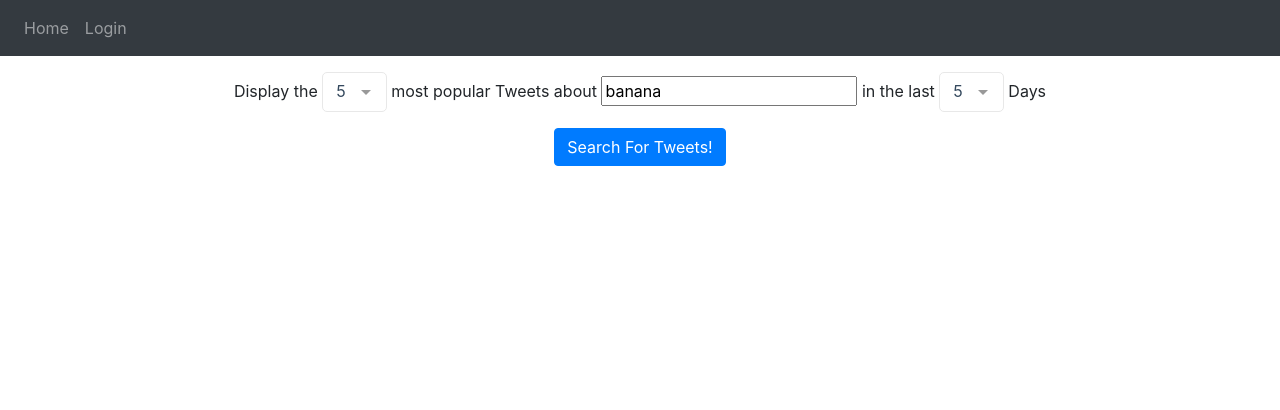
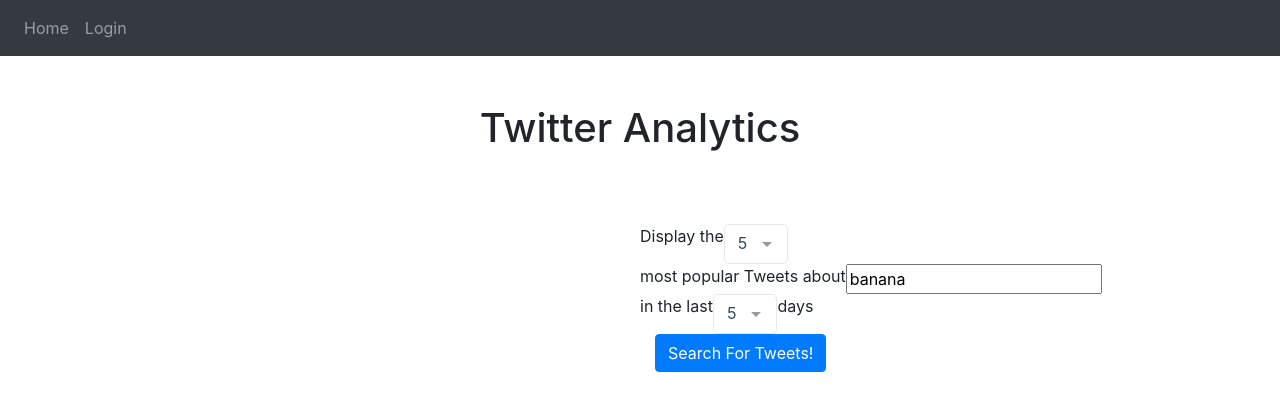
Before and after one commit to cen-3031-dev-team/cen3031, a Vue app: page / in a window 1280 px wide. Shown: the top 410 px of the page. Built offline with nearby package versions, Linux system fonts and the light colour scheme; no server answers; what vue-lodash would draw is missing.

Commit message:
Initial change to new layout

```diff
--- a/src/App.vue
+++ b/src/App.vue
@@ -17,10 +17,22 @@
             <router-view></router-view>
         </transition>
 
-        <div class="row text-center py-3">
+        <div class="row text-center py-5">
             <div class="col">
+                <h1>Twitter Analytics</h1>
+            </div>
+        </div>
+
+        <div class="row py-3">
+            <div class="col-lg-6">
+                <tweets-list v-if="hasTweets"
+                    :tweets="tweets"
+                ></tweets-list>
+            </div>
+
+            <div class="col-lg-6">
+                <div class="row">
                     Display the
-
                     <multiselect
                         v-model="queryCount"
                         :options="numOfTweets"
@@ -29,11 +41,14 @@
                         :show-labels="false"
                         placeholder="#"
                     ></multiselect>
+                </div>
 
+                <div class="row">
                     most popular Tweets about
+                    <input type="text" v-model="queryString" placeholder="Search..">
+                </div>
 
-                <input type="text" v-model="queryString" placeholder="Search..">
-
+                <div class="row">
                     in the last
 
                     <multiselect
@@ -45,24 +60,15 @@
                         placeholder="#"
                     ></multiselect>
 
-                Days
+                    days
                 </div>
 
-            <div class="w-100"></div>
-
-            <div class="col mt-3">
                 <button class="btn btn-primary" @click="getTweets">Search For Tweets!</button>
             </div>
         </div>
 
         <div class="row py-3">
-            <div class="col-lg-6">
-                <tweets-list v-if="hasTweets"
-                    :tweets="tweets"
-                ></tweets-list>
-            </div>
-
-            <div class="col-lg-6">
+            <div class="col-md-6">
                 <graph
                     type="bar"
                     title="Individual Tweet Comparison"
@@ -71,7 +77,9 @@
                     graphId="numTweetsGraoh"
                     class="mb-5"
                 ></graph>
+            </div>
 
+            <div class="col-md-6">
                 <graph
                     type="line"
                     :title="lineGraphTitle"
--- a/src/components/TweetsListComponent.vue
+++ b/src/components/TweetsListComponent.vue
@@ -16,8 +16,23 @@
 </template>
 
 <style>
+::-webkit-scrollbar {
+    width: 12px;
+}
+
+::-webkit-scrollbar-track {
+    -webkit-box-shadow: inset 0 0 6px rgba(0,0,0,0.3);
+    border-radius: 10px;
+}
+
+::-webkit-scrollbar-thumb {
+    border-radius: 10px;
+    -webkit-box-shadow: inset 0 0 6px rgba(0,0,0,0.5);
+}
+
 .tweet-container {
-    overflow-y: visible;
+    overflow-y: scroll;
+    max-height: 500px;
 }
 
 .tweet {
```
Lines whose indentation alone changed are shown as unchanged.
